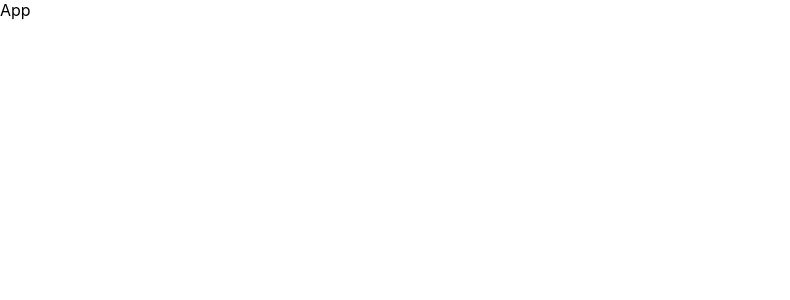
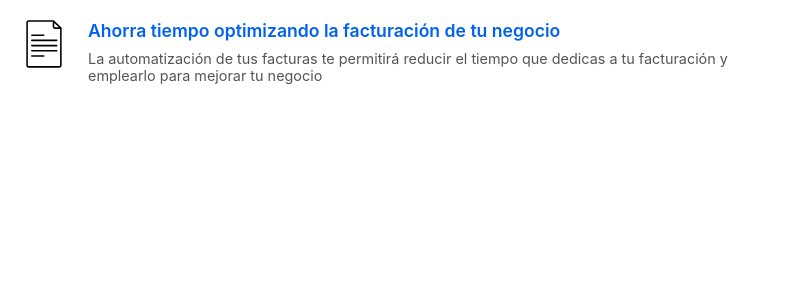
Before and after one commit to lithikanbarasan/emea, a React (Create React App) app: page / in a window 1280 px wide. Shown: the top 300 px of the page, without its empty margins (0-790 px from the left). Built offline with nearby package versions, Linux system fonts and the light colour scheme; the HTML template or start-up script is replaced by a standard one.

Commit message:
IconListEntry component

```diff
--- a/package.json
+++ b/package.json
@@ -9,6 +9,7 @@
     "@testing-library/user-event": "^13.5.0",
     "react": "^19.1.0",
     "react-dom": "^19.1.0",
+    "react-icons": "^5.5.0",
     "react-scripts": "5.0.1",
     "web-vitals": "^2.1.4"
   },
--- a/src/App.jsx
+++ b/src/App.jsx
@@ -1,7 +1,14 @@
+import IconListEntry from "./components/IconListEntry/IconListEntry";
+
 function App() {
   return (
     <div>
-      App
+      <IconListEntry
+        text='Ahorra tiempo optimizando la facturación de tu negocio'
+        subtext="La automatización de tus facturas te permitirá reducir el tiempo
+        que dedicas a tu facturación y emplearlo para mejorar tu negocio"
+
+      />
     </div>
   );
 }
--- /dev/null
+++ b/src/components/IconListEntry/IconListEntry.jsx
@@ -0,0 +1,41 @@
+import React from 'react'
+import DocumentIcon from '../../assets/ListEntryIcons/DocumentIcon.svg'
+import styles from './IconListEntry.module.css'
+
+/*
+React component of a simple icon at left of two text components
+Top text is bolded and serves as the main point while the bottom is unbolded and is the subtext
+*/
+const IconListEntry = ({
+    icon=DocumentIcon,
+    text='default text',
+    subtext='default subtext',
+    textColor = '#0061f2'
+}) => {
+    const style = {
+        '--textTop-color': textColor
+    }
+    return (
+        // Grouping div of icon & text section
+        <div className={styles.iconListEntry} style={style}>
+            <img                    // Define the image
+            src={icon}              // Icon source
+            alt="IconListEntry"     // Alternative text
+            className={styles.icon} // Define styling for the image
+            />
+            <div className={styles.text}>
+                <div className={styles.textTop}>
+                    {text}
+                </div>
+                <div className={styles.textBottom}>
+                    {subtext}
+                </div>
+
+            </div>
+
+
+        </div>
+    )
+}
+
+export default IconListEntry
--- /dev/null
+++ b/src/components/IconListEntry/IconListEntry.module.css
@@ -0,0 +1,29 @@
+.iconListEntry {
+    display: flex;
+    flex-direction: row;
+}
+
+.icon {
+    margin: 20px;
+    height: 3rem;
+}
+
+.text {
+    display: flex;
+    flex-direction: column;
+    margin-top: 20px;
+    gap: 5px;
+    width: 50%;
+}
+
+.textTop {
+    color: var(--textTop-color, #0061f2);
+    font-size: 1.1rem;
+    font-weight: 600;
+    margin: 0 0 4px;
+}
+
+.textBottom {
+    color: #555555;
+    font-size: 0.9rem;
+}
```
Also changed, not shown: src/assets/ListEntryIcons/DocumentIcon.svg (added), 1 other file (tests, documents, lock files or other folders).
